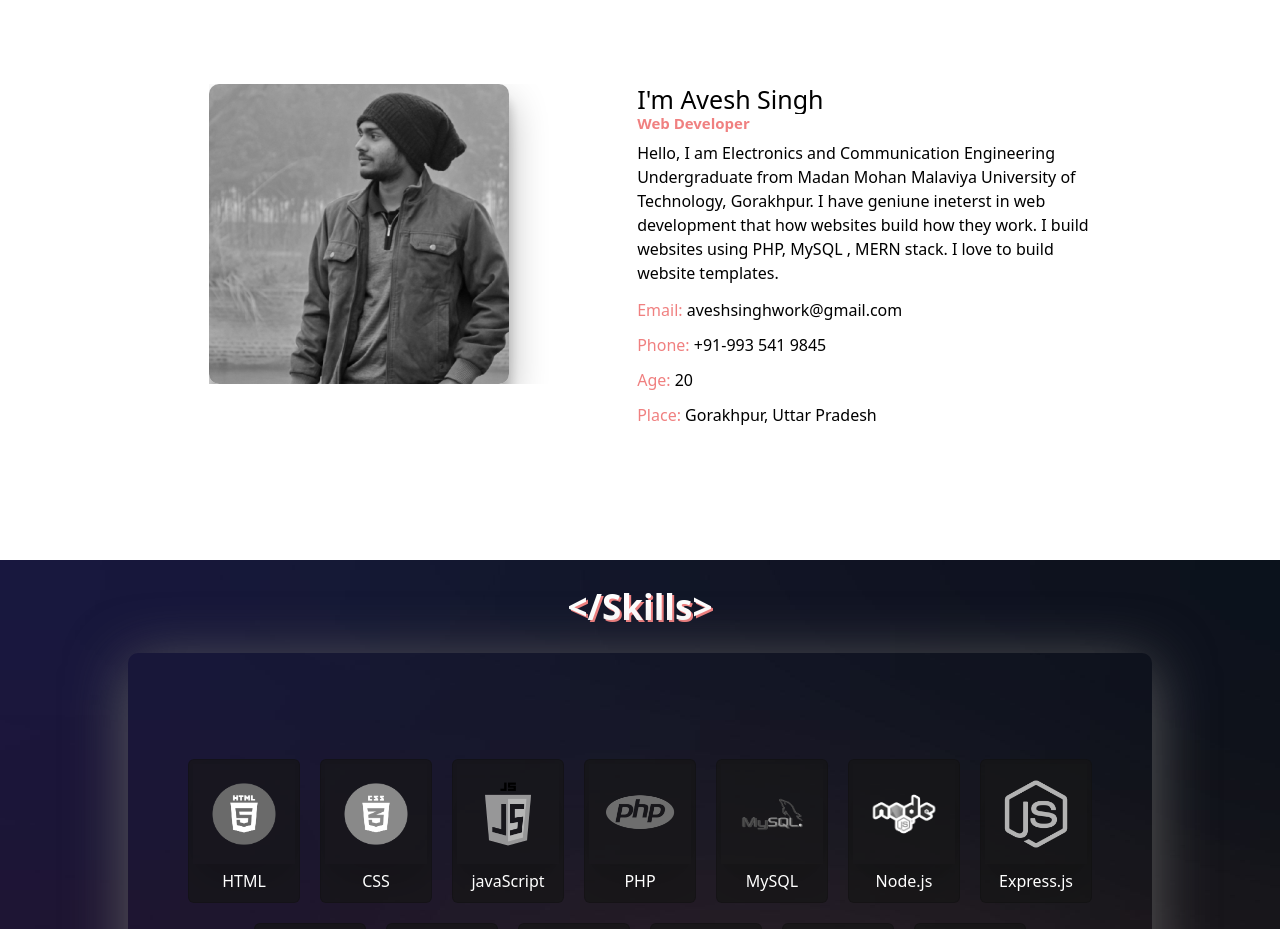
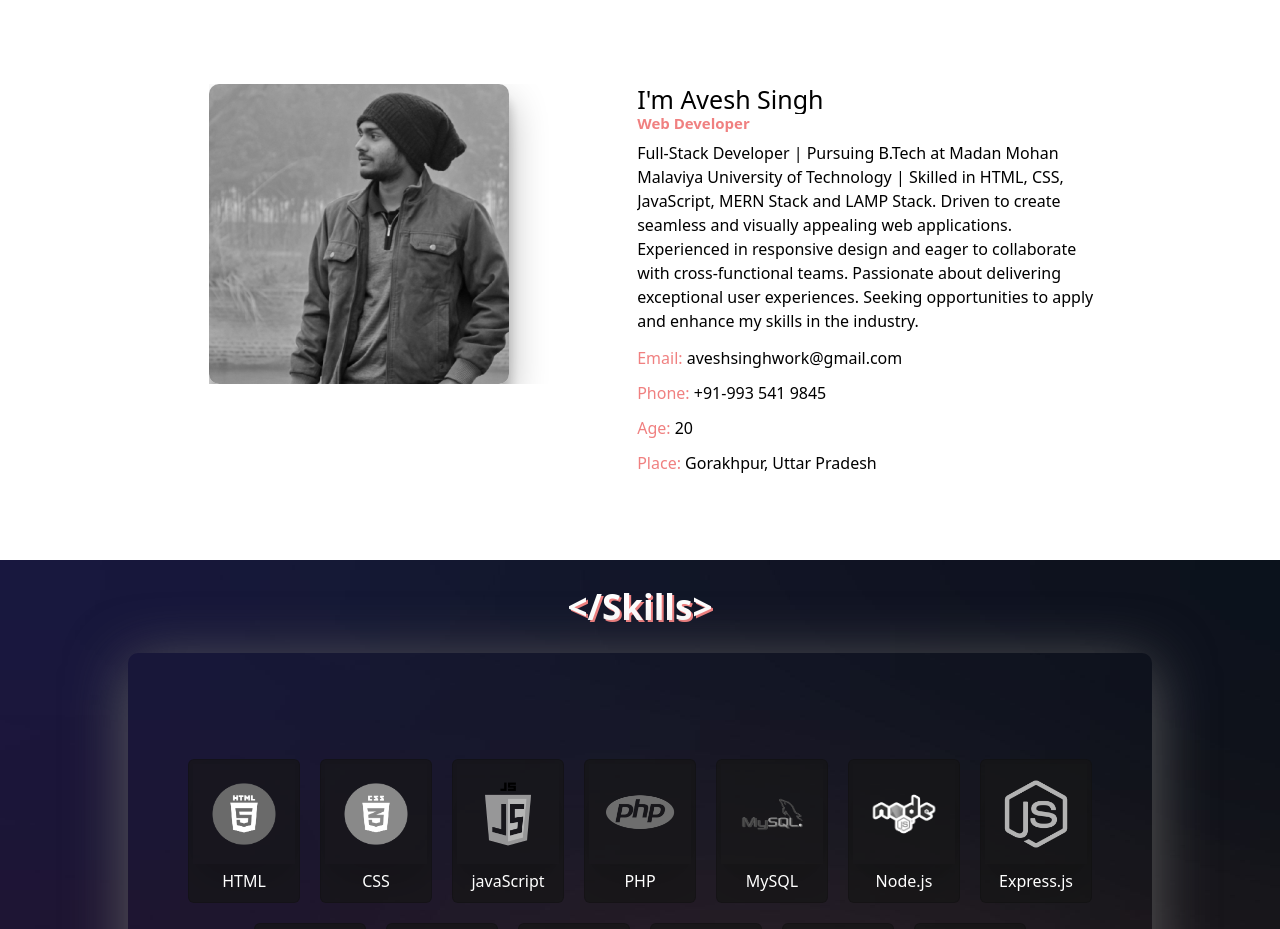
Before and after one commit to avessh/portfolio_avesh, a React (Create React App) app: page / in a window 1280 px wide. Shown: the part 1040-1969 px from the top of the page. Built offline with nearby package versions, Linux system fonts and the light colour scheme.

Commit message:
changes content of about

```diff
--- a/src/components/About.js
+++ b/src/components/About.js
@@ -18,7 +18,7 @@ export default class About extends Component {
                 <h1 id='content_h1'> I&apos;m Avesh Singh <br/>  </h1>
                 <h1 id='content_h1_span'>Web Developer</h1>
 
-               <p id='my_info_para'>Hello, I am Electronics and Communication Engineering Undergraduate from Madan Mohan Malaviya University of Technology, Gorakhpur. I have geniune ineterst in web development that how websites build how they work. I build websites using PHP, MySQL , MERN stack. I love to build website templates.</p>
+               <p id='my_info_para'>Full-Stack Developer | Pursuing B.Tech at Madan Mohan Malaviya University of Technology | Skilled in HTML, CSS, JavaScript, MERN Stack and LAMP Stack. Driven to create seamless and visually appealing web applications. Experienced in responsive design and eager to collaborate with cross-functional teams. Passionate about delivering exceptional user experiences. Seeking opportunities to apply and enhance my skills in the industry.</p>
 
                <div id='my-para-detail'>
                <h1 className='color my-3'>Email: <span className='detail'> aveshsinghwork@gmail.com</span> </h1>
```
